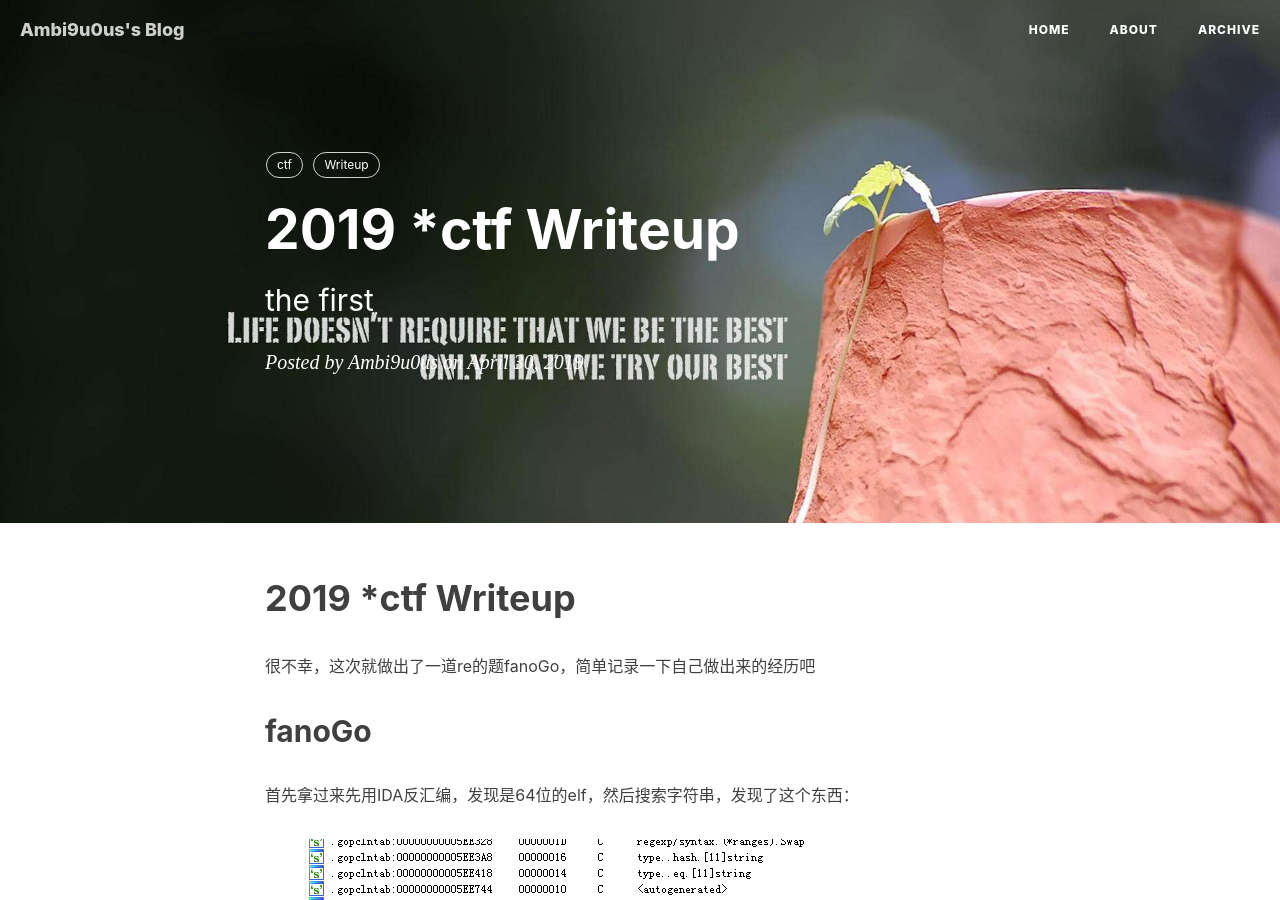
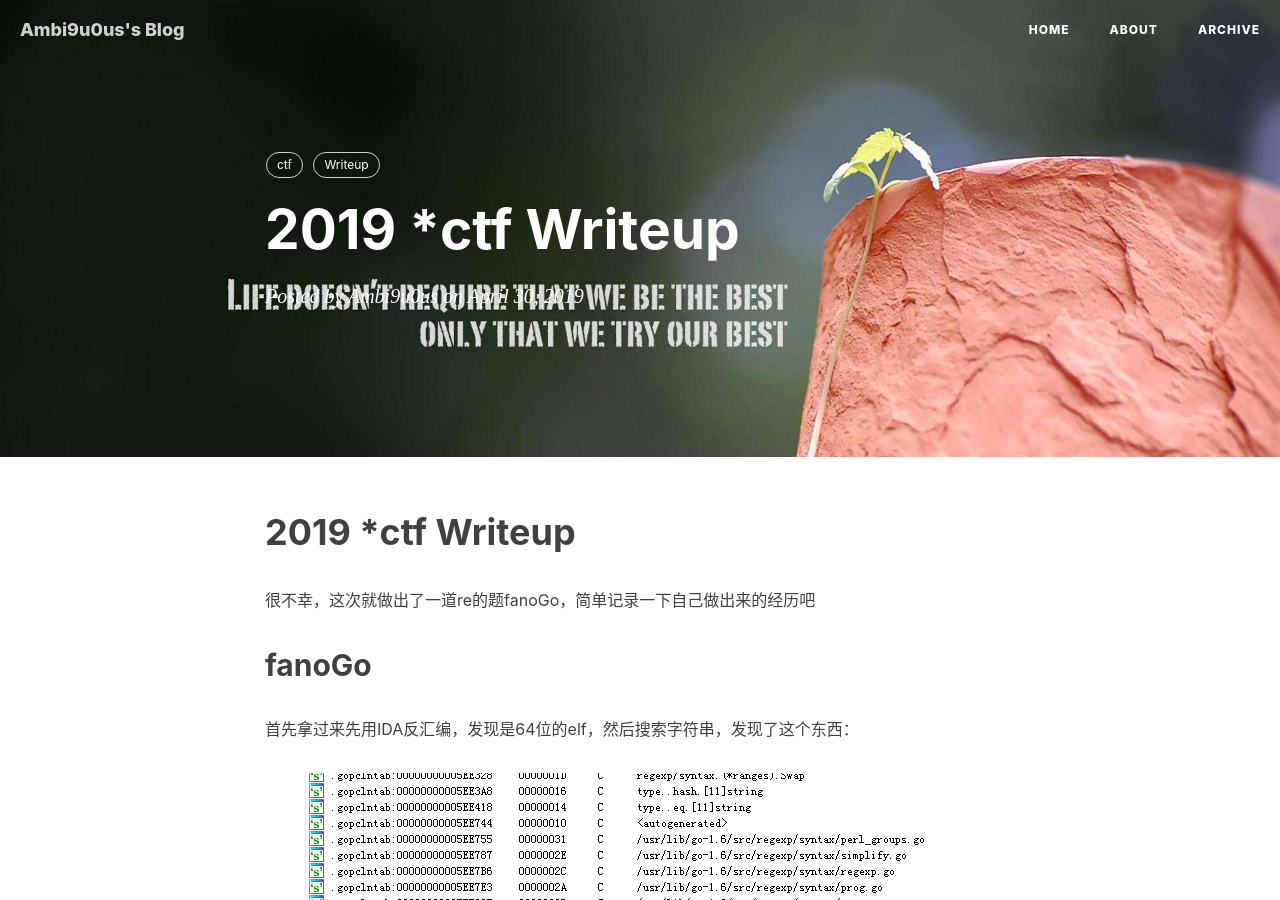
Before and after one commit to Ambi9u0us/Ambi9u0us, a Jekyll site: the page built from _posts/2019-04-30-ctf-Writeup.md, in a window 1280 px wide and 900 px high. Built offline with Jekyll 4.4.1, drawn with Linux system fonts in a browser that asks for light colours; nearby versions of some CDN libraries; comment, search, counter and statistics services are not loaded.

Commit message:
Update 2019-04-30-ctf-Writeup.md

```diff
--- a/_posts/2019-04-30-ctf-Writeup.md
+++ b/_posts/2019-04-30-ctf-Writeup.md
@@ -1,7 +1,6 @@
 ---
 layout:     post
 title:      "2019 *ctf Writeup"
-subtitle: "the first"
 date:       2019-04-30
 author:     "Ambi9u0us"
 catalog: true
```
